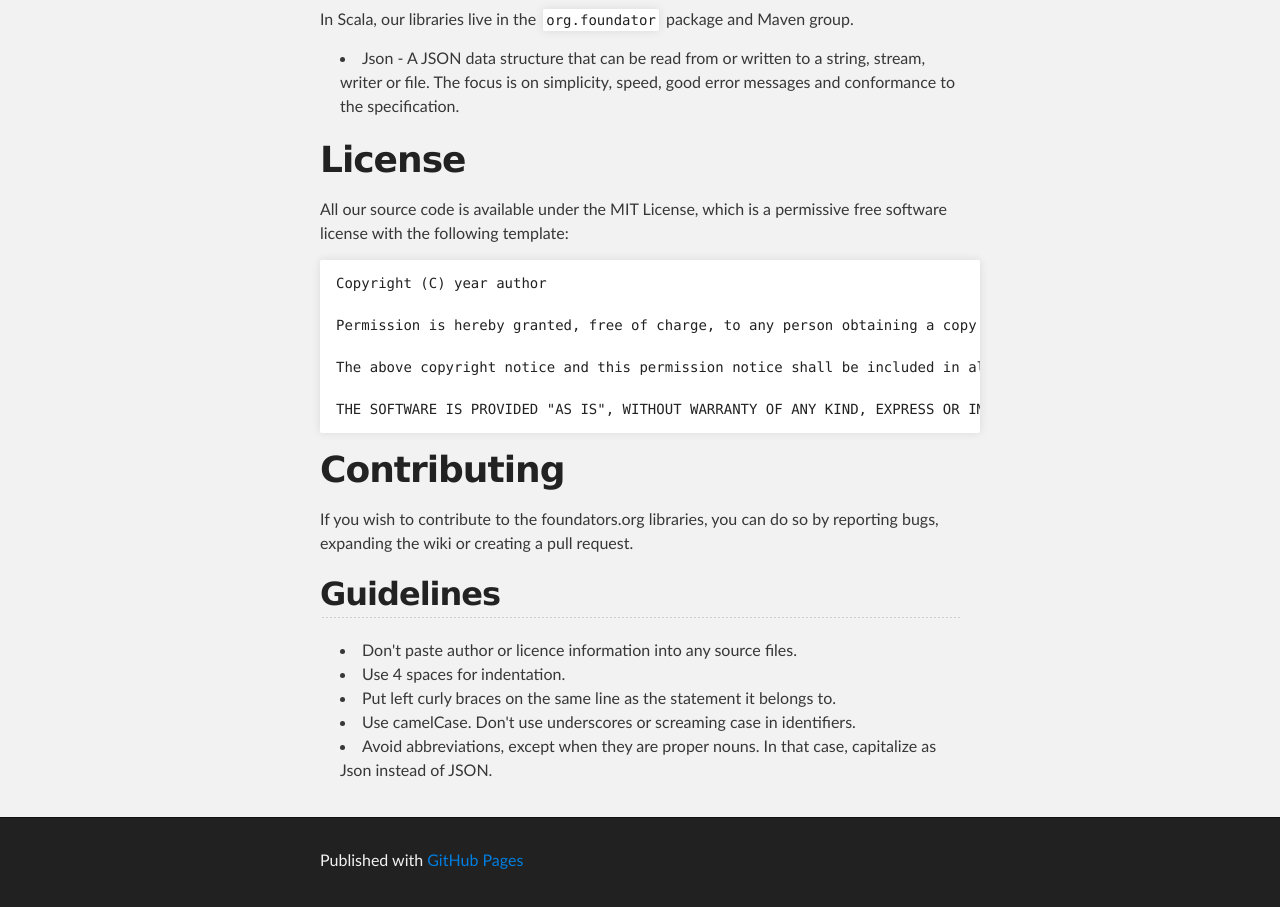
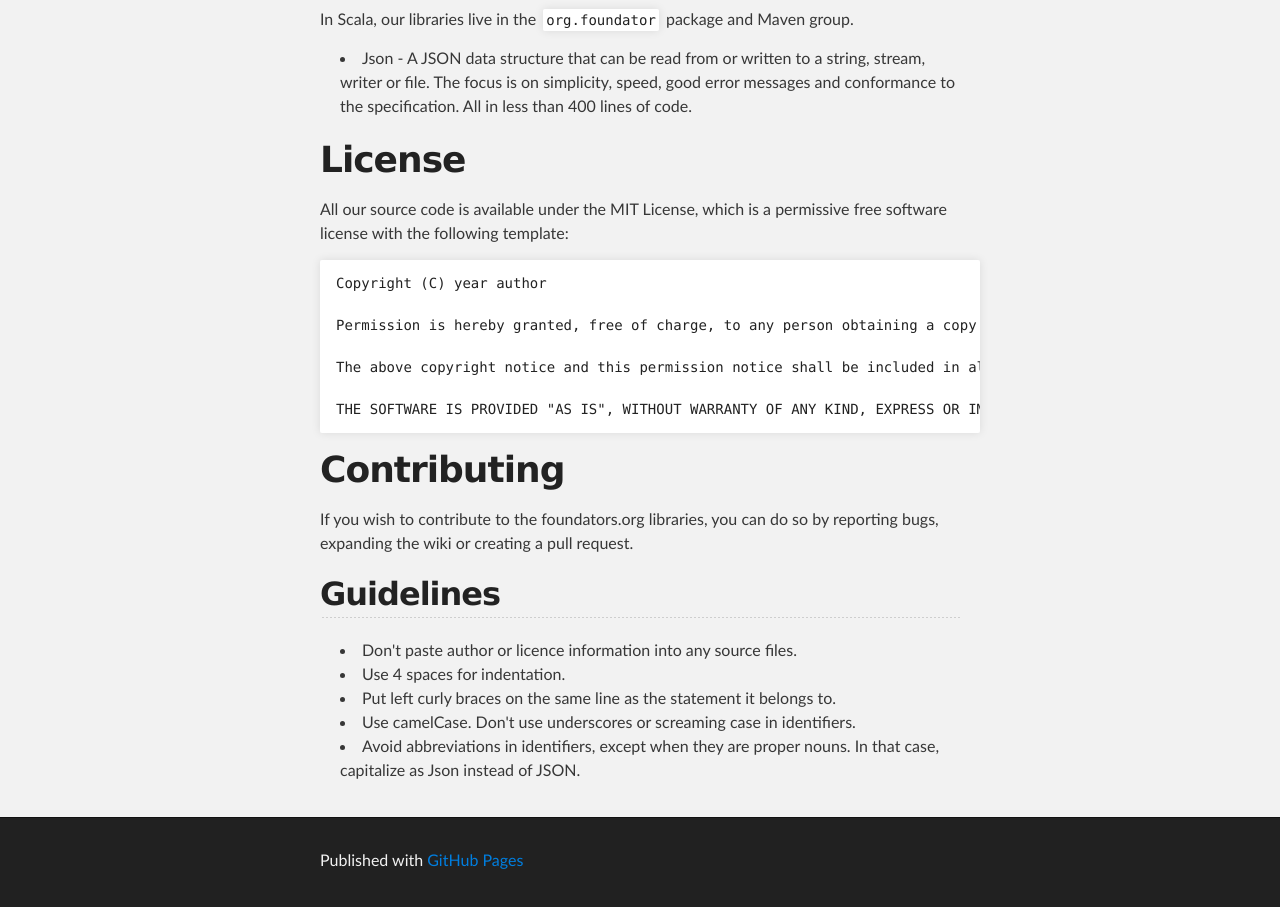
Before and after one commit to foundator/foundator.github.io, a plain HTML site: page index.html in a window 1280 px wide. Shown: the part 691-1598 px from the top of the page. Drawn offline with Linux system fonts and the light colour scheme.

```diff
--- a/index.html
+++ b/index.html
@@ -46,7 +46,7 @@
 <p>In Scala, our libraries live in the <code>org.foundator</code> package and Maven group.</p>
 
 <ul>
-<li>Json - A JSON data structure that can be read from or written to a string, stream, writer or file. The focus is on simplicity, speed, good error messages and conformance to the specification.</li>
+<li>Json - A JSON data structure that can be read from or written to a string, stream, writer or file. The focus is on simplicity, speed, good error messages and conformance to the specification. All in less than 400 lines of code.</li>
 </ul><h1>
 <a name="license" class="anchor" href="#license"><span class="octicon octicon-link"></span></a>License</h1>
 
@@ -74,7 +74,7 @@
 <li>Use 4 spaces for indentation.</li>
 <li>Put left curly braces on the same line as the statement it belongs to.</li>
 <li>Use camelCase. Don't use underscores or screaming case in identifiers.</li>
-<li>Avoid abbreviations, except when they are proper nouns. In that case, capitalize as Json instead of JSON.</li>
+<li>Avoid abbreviations in identifiers, except when they are proper nouns. In that case, capitalize as Json instead of JSON.</li>
 </ul>
       </section>
     </div>
```
Also changed, not shown: params.json (+1 -1 lines).
